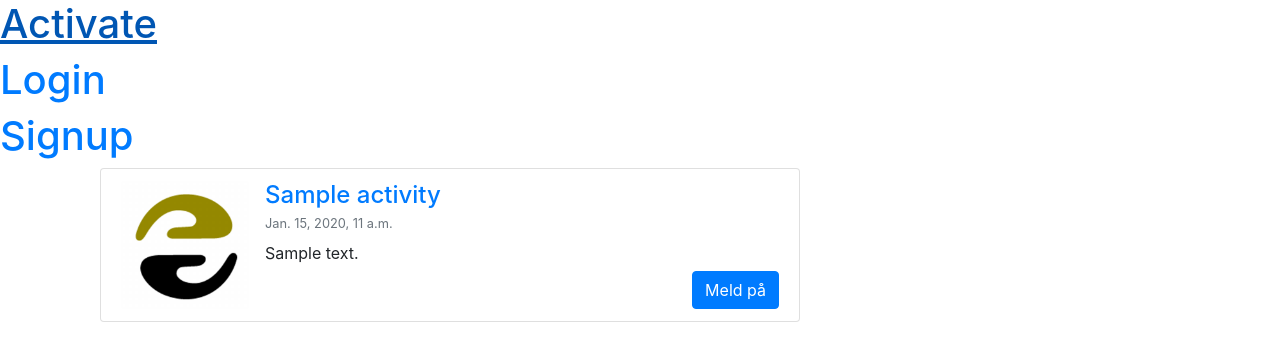
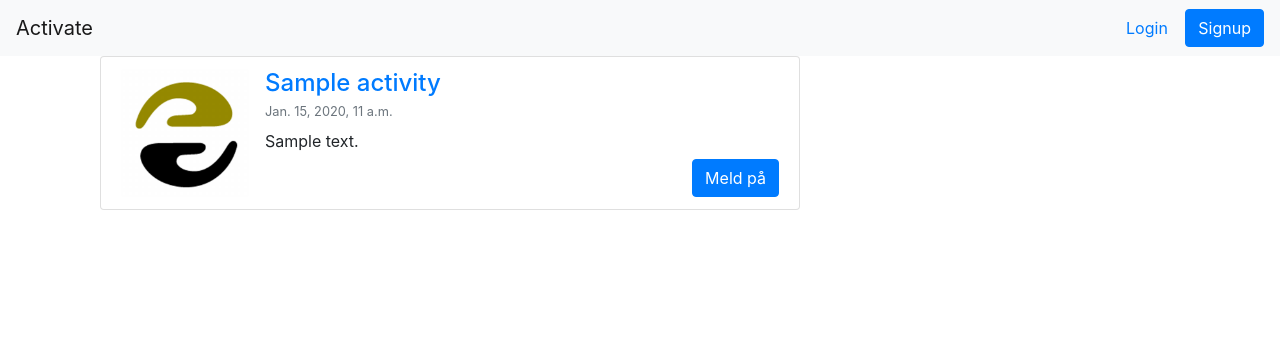
Before and after one commit to akselkb/TDT4140-Programvareutvikling-Gruppe59, a Django app: page / in a window 1280 px wide. Shown: the top 361 px of the page. Run offline with Django 3.2, Linux system fonts and the light colour scheme; tables that the repository leaves empty hold one stand-in row (values such as "Sample post"); some libraries are stand-ins or nearby versions.

Commit message:
feat: add navbar to base template

```diff
--- a/activate/activate/templates/base.html
+++ b/activate/activate/templates/base.html
@@ -6,12 +6,14 @@
         <link rel="stylesheet" href="https://maxcdn.bootstrapcdn.com/bootstrap/4.0.0/css/bootstrap.min.css" integrity="sha384-Gn5384xqQ1aoWXA+058RXPxPg6fy4IWvTNh0E263XmFcJlSAwiGgFAW/dAiS6JXm" crossorigin="anonymous">
     </head>
     <body>
-        <div class="page-header">
-            <h1><a href="/">Activate</a></h1>
-            <h1><a href="../login/">Login</a></h1> <!-- Temporary access to the login-page -->
-            <h1><a href="../signup/">Signup</a></h1> <!-- Temporary access to the signup-page -->
-            {% if not user.is_anonymous %}<h1><a href="../create/">Create Activity</a></h1>{% endif %} <!-- Temporary access to the create-activity-page -->
-        </div>
+        <nav class="navbar navbar-light navbar-expand-lg bg-light d-flex">
+            <a class="navbar-brand" href="#">Activate</a>
+            {% if not user.is_anonymous %}<a href="{% url 'create_activity' %}">Create Activity</a>{% endif %} <!-- Temporary access to the create-activity-page -->
+            <div class="ml-auto">
+                <a class="btn btn-link" href="{% url 'view_login' %}">Login</a>
+                <a class="btn btn-primary" href="{% url 'view_signup' %}">Signup</a>
+            </div>
+        </nav>
         <div class="content container">
             <div class="row">
                 <div class="col-md-8">
```
